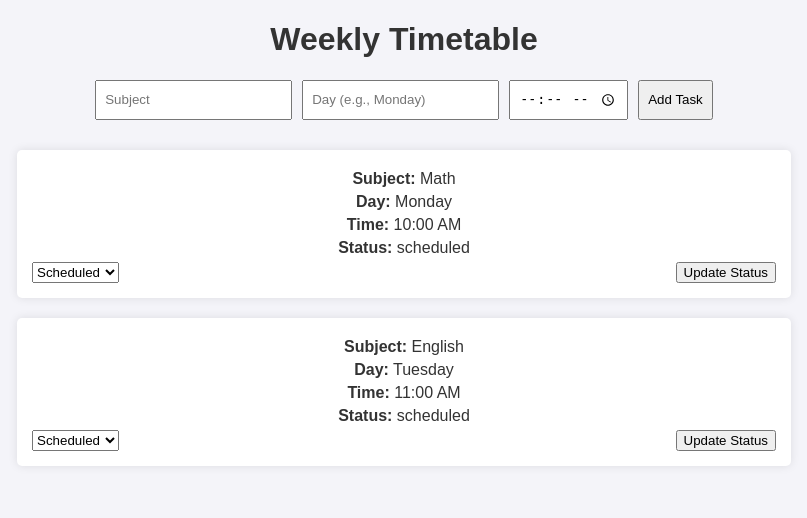
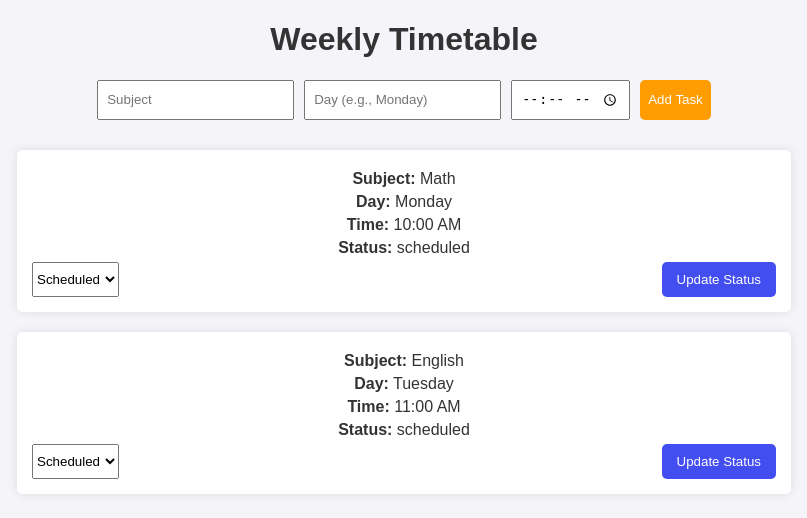
Before and after one commit to crmSaaS/timetable-app, a Node server app: page / in a window 1280 px wide. Shown: the top 518 px of the page, without its empty margins (236-1043 px from the left). Run offline with Node 20, Linux system fonts and the light colour scheme.

Commit message:
fix #7 button color change

```diff
--- a/public/style.css
+++ b/public/style.css
@@ -15,6 +15,7 @@ body {
     display: flex;
     justify-content: center;
     margin: 20px 0;
+
   }
 
   #add-form input, #add-form button {
@@ -46,3 +47,30 @@ body {
     display: flex;
     justify-content: space-between;
   }
+  .btn-primary {
+    background-color: #ff9d00; /* Primary color */
+    color: #fff; /* Text color */
+    border: none;
+    border-radius: 5px;
+    padding: 10px 15px;
+    cursor: pointer;
+    transition: background-color 0.3s;
+  }
+
+  .btn-primary:hover {
+    background-color: #ff9d00;; /* Darker shade for hover */
+  }
+
+  .btn-secondary {
+    background-color: #424eef; /* Secondary color */
+    color: #fff;
+    border: none;
+    border-radius: 5px;
+    padding: 10px 15px;
+    cursor: pointer;
+    transition: background-color 0.3s;
+  }
+
+  .btn-secondary:hover {
+    background-color: #424eef; /* Darker shade for hover */
+  }
--- a/views/index.ejs
+++ b/views/index.ejs
@@ -14,7 +14,7 @@
     <input type="text" name="subject" placeholder="Subject" required>
     <input type="text" name="day" placeholder="Day (e.g., Monday)" required>
     <input type="time" name="time" required>
-    <button type="submit">Add Task</button>
+    <button type="submit" class="btn-primary">Add Task</button>
   </form>
 
   <div id="timetable-list">
@@ -31,7 +31,7 @@
             <option value="completed" <%= task.status === 'completed' ? 'selected' : '' %>>Completed</option>
             <option value="canceled" <%= task.status === 'canceled' ? 'selected' : '' %>>Canceled</option>
           </select>
-          <button type="submit">Update Status</button>
+          <button type="submit" class="btn-secondary">Update Status</button>
         </form>
       </div>
     <% }) %>
```
